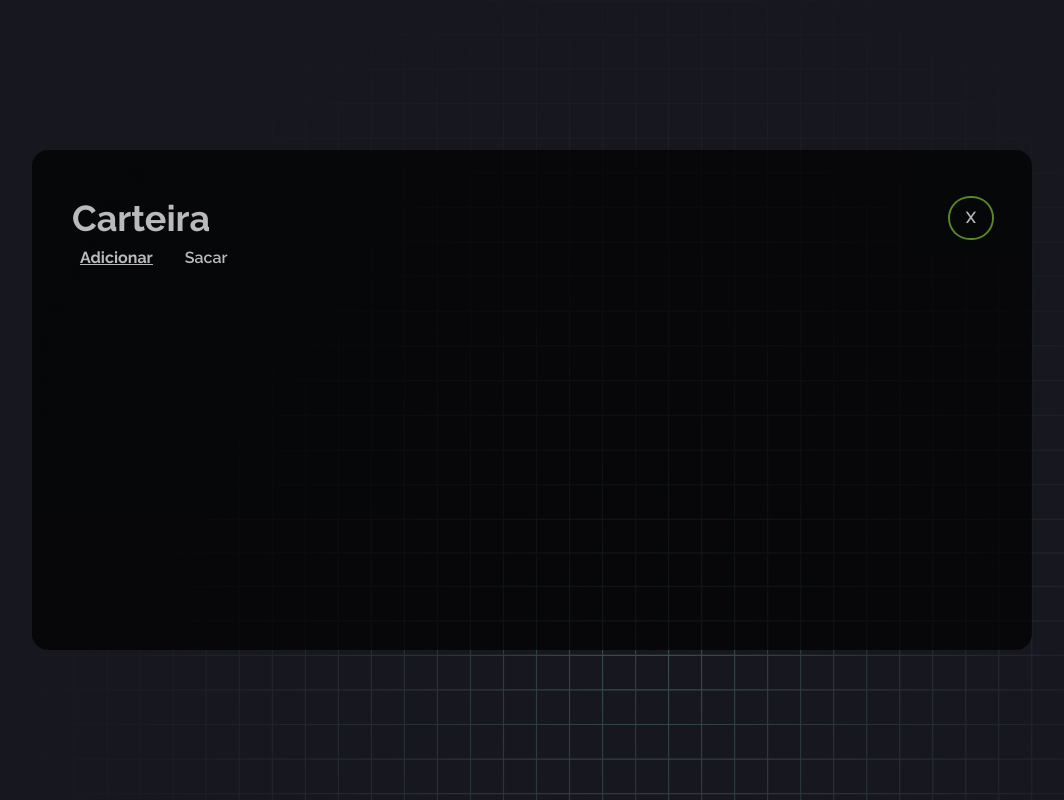
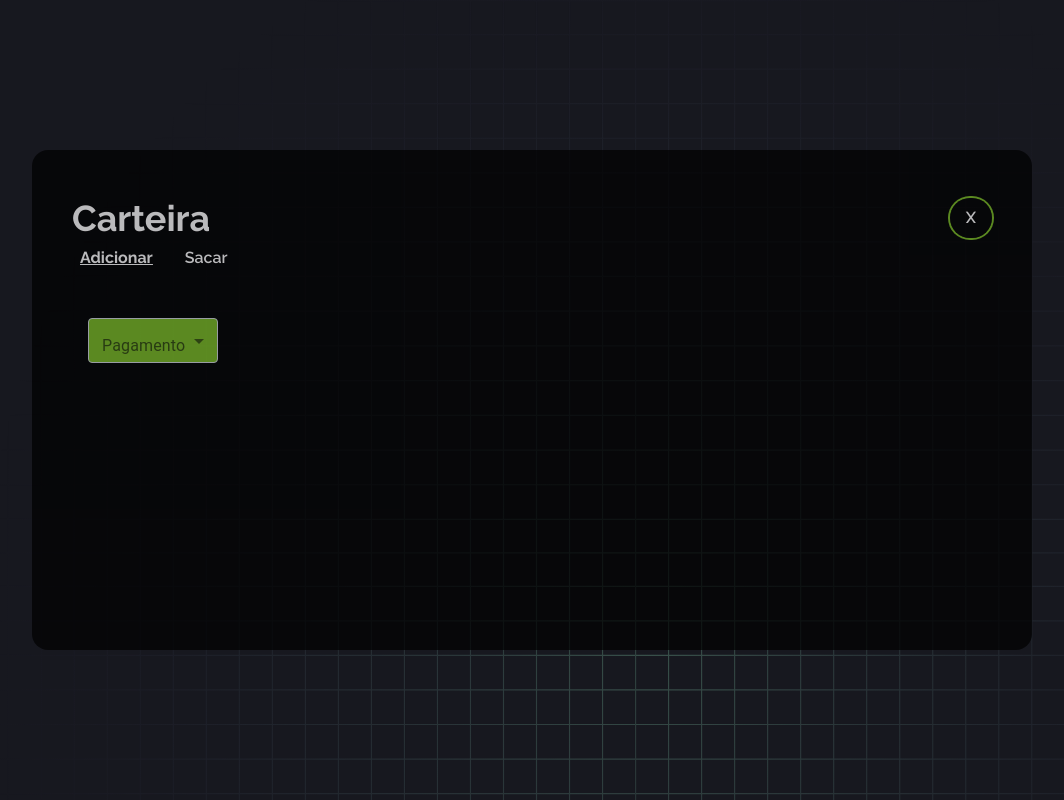
Before and after one commit to ONESOFT-OS/BetBall, a React (Vite) app in the folder frontend/: page /deposit in a window 1280 px wide. Shown: the whole page, without its empty margins (108-1172 px from the left). Built offline with nearby package versions, Linux system fonts and the light colour scheme.

Commit message:
add: Componente Select by MUI ,WIP Select by Radix

```diff
--- a/frontend/src/components/SelectM.tsx
+++ b/frontend/src/components/SelectM.tsx
@@ -3,8 +3,47 @@ import InputLabel from '@mui/material/InputLabel';
 import MenuItem from '@mui/material/MenuItem';
 import FormControl from '@mui/material/FormControl';
 import Select, { SelectChangeEvent } from '@mui/material/Select';
+import { InputBase } from '@mui/material';
+import { styled } from '@mui/material/styles';
+import { ReactNode } from 'react';
 
-export function SelectM() {
+const BootstrapInput = styled(InputBase)(({ theme }) => ({
+  'label + &': {
+  },
+  '& .MuiInputBase-input': {
+    borderRadius: 4,
+    position: 'relative',
+    backgroundColor: "#78BA22",
+    border: '1px solid #ced4da',
+    fontSize: 16,
+    padding: '10px 26px 10px 12px',
+    transition: theme.transitions.create(['border-color', 'box-shadow']),
+    // Use the system font instead of the default Roboto font.
+    fontFamily: [
+      '-apple-system',
+      'BlinkMacSystemFont',
+      '"Segoe UI"',
+      'Roboto',
+      '"Helvetica Neue"',
+      'Arial',
+      'sans-serif',
+      '"Apple Color Emoji"',
+      '"Segoe UI Emoji"',
+      '"Segoe UI Symbol"',
+    ].join(','),
+    '&:focus': {
+      borderRadius: 4,
+      borderColor: '#FFF',
+      boxShadow: '0 0 0 0.2rem rgba(0,123,255,.25)',
+    },
+  },
+}));
+
+export interface SelecProps{
+  children: ReactNode
+}
+
+export function SelectM(props:SelecProps) {
   const [age, setAge] = React.useState('');
 
   const handleChange = (event: SelectChangeEvent) => {
@@ -13,8 +52,8 @@ export function SelectM() {
 
   return (
     <div>
-      <FormControl sx={{ m: 1, minWidth: 80 }}>
-        <InputLabel id="demo-simple-select-autowidth-label">Age</InputLabel>
+      <FormControl sx={{ m: 1, minWidth: 130  }}>
+        <InputLabel id="demo-simple-select-autowidth-label" >Pagamento</InputLabel>
         <Select
           labelId="demo-simple-select-autowidth-label"
           id="demo-simple-select-autowidth"
@@ -22,13 +61,10 @@ export function SelectM() {
           onChange={handleChange}
           autoWidth
           label="Age"
+          input={<BootstrapInput />}
+
         >
-          <MenuItem value="">
-            <em>None</em>
-          </MenuItem>
-          <MenuItem value={10}>Twenty</MenuItem>
-          <MenuItem value={21}>Twenty one</MenuItem>
-          <MenuItem value={22}>Twenty one and a half</MenuItem>
+          {props.children}
         </Select>
       </FormControl>
     </div>
--- a/frontend/src/components/Select.tsx
+++ b/frontend/src/components/SelectR.tsx
@@ -8,9 +8,9 @@ import cx from  "classnames";
 import React from "react";
 import {Button} from "./Button";
 
-export interface SelectProps extends SelectPrimitive.SelectProps{}
+export interface SelectRProps extends SelectPrimitive.SelectProps{}
 
-export function Select(props: SelectProps) {
+export function SelectR(props: SelectRProps) {
   return (
     <SelectPrimitive.Root  defaultValue="Teste"  >
       <SelectPrimitive.Trigger asChild aria-label="Pagamento" >
--- a/frontend/src/pages/Deposit.tsx
+++ b/frontend/src/pages/Deposit.tsx
@@ -1,8 +1,9 @@
+import { MenuItem } from "@mui/material";
 import { SelectIcon } from "@radix-ui/react-select";
 import { Link } from "react-router-dom";
 import { Button } from "../components/Button";
 import { Heading } from "../components/Heading";
-import { Select } from "../components/Select";
+import { SelectR } from "../components/SelectR";
 import { SelectM } from "../components/SelectM";
 import { Text } from "../components/Text";
 
@@ -21,8 +22,12 @@ export function Deposit(){
                 </div>
 
                 <div className="flex h-12 w-60 mt-10 ml-12">
-                    {/* <Select /> */}
-                    <SelectM/>
+                    {/* <SelectR /> */}
+                    <SelectM>
+                        <MenuItem value={1}>Pix</MenuItem>
+                        <MenuItem value={2}>Cartão de Crédito</MenuItem>
+                        <MenuItem value={3}>Transferência bancária</MenuItem>
+                    </SelectM>
                 </div>
             </div>
         </div>
```
